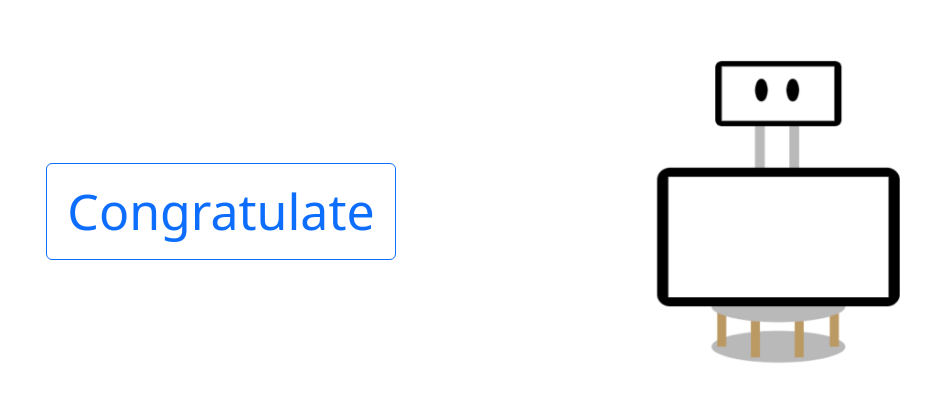
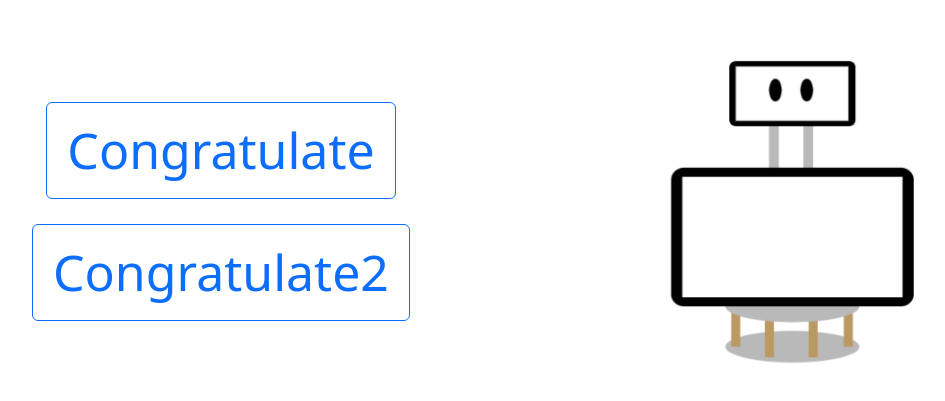
Before and after one commit to doudXD/CSE237D-CARMEN, a React (Vite) app in the folder react-demo/: page / in a window 1280 px wide. Shown: the part 189-590 px from the top of the page, without its empty margins (163-1108 px from the left). Built offline with nearby package versions, Linux system fonts and the light colour scheme; the HTML template or start-up script is replaced by a standard one.

Commit message:
Btn Container

```diff
--- a/react-demo/src/App.tsx
+++ b/react-demo/src/App.tsx
@@ -1,5 +1,5 @@
 import ListGroup from "./components/ListGroup";
-import {Button, CarmenImg} from "./components/Button";
+import {ButtonContainer, CarmenImg} from "./components/Button";
 
 /**
  * Container with button and CARMEN image
@@ -14,7 +14,7 @@ function App() {
         alignItems: "center",
         height: "100vh",
       }}>
-      <Button />
+      <ButtonContainer />
       <CarmenImg />
     </div>
   );
--- a/react-demo/src/components/Button.tsx
+++ b/react-demo/src/components/Button.tsx
@@ -1,44 +1,62 @@
 import robotIMG from "../robot.png";
+import {useState} from 'react';
 
 /**
  * Button component (Congratulations)
  * When clicked, prints to console from a cycle of phrases.
  */
-export function Button() {
+function Button({name, onButtonClick}) {
 
-  var i = 0;
+  return (
+    <button
+      type="button"
+      className="btn btn-outline-primary"
+      onClick={onButtonClick}
+      style={{
+        fontSize: "50px",
+        padding: "10px 20px",
+        //marginRight: "20%", // Add some space between the button and the image
+      }}>
+      {name}
+    </button>
+  );
+}
 
-  function handleClick() {
-    switch(i){
+export function ButtonContainer() {
+  var iCongrats = 0;
+
+  function handleCongratsClick(){
+    switch(iCongrats){
       case(0):
         console.log('Congrats!\n;)');
-        i++;
+        iCongrats++;
         break;
       case(1):
         console.log('That was great!\n:)');
-        i++;
+        iCongrats++;
         break;
       case(2):
         console.log('Way to go!');
-        i=0;
+        iCongrats=0;
         break;
       default:
         console.log('Hey there! This is the default statement. Are you sure you\'re suppose to see me?');
     }
   }
+  return (
+    <div
+      style={{
+        display: "flex",
+        flexDirection: "column", // Change to "row"
+        justifyContent: "center",
+        alignItems: "center",
+        marginRight: "20%",
+        gap: "25px",
+      }}>
+      <Button name="Congratulate" onButtonClick={handleCongratsClick}/>
+      <Button name="Congratulate2" onButtonClick={handleCongratsClick}/>
+    </div>
 
-  return (
-    <button
-      type="button"
-      className="btn btn-outline-primary"
-      onClick={handleClick}
-      style={{
-        fontSize: "50px",
-        padding: "10px 20px",
-        marginRight: "20%", // Add some space between the button and the image
-      }}>
-      Congratulate
-    </button>
   );
 }
 
```
